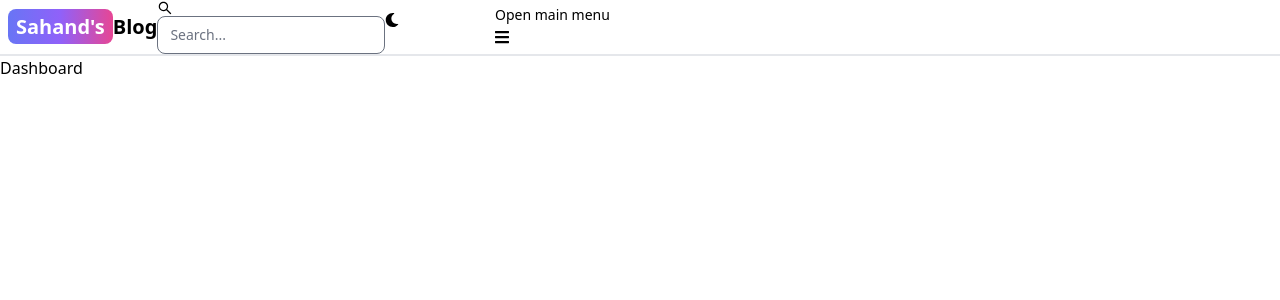
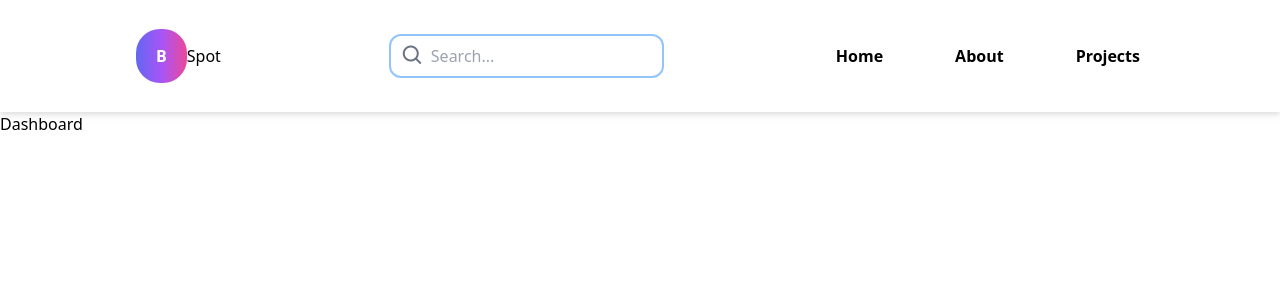
Before and after one commit to harsh4677/mern-blog, a React (Vite) app in the folder Client/: page /dashboard in a window 1280 px wide. Shown: the top 300 px of the page. Built offline with nearby package versions, Linux system fonts and the light colour scheme.

Commit message:
updated Header Section with Taillwind

```diff
--- a/Client/index.html
+++ b/Client/index.html
@@ -4,6 +4,7 @@
     <meta charset="UTF-8" />
     <meta name="viewport" content="width=device-width, initial-scale=1.0" />
     <title>BlogSpot</title>
+    <link href='https://unpkg.com/boxicons@2.1.4/css/boxicons.min.css' rel='stylesheet'>
   </head>
   <body>
     <div id="root"></div>
--- a/Client/package.json
+++ b/Client/package.json
@@ -20,12 +20,12 @@
     "@types/react": "^18.3.3",
     "@types/react-dom": "^18.3.0",
     "@vitejs/plugin-react-swc": "^3.5.0",
-    "autoprefixer": "^10.4.19",
+    "autoprefixer": "^10.4.20",
     "eslint": "^8.57.0",
     "eslint-plugin-react": "^7.34.3",
     "eslint-plugin-react-hooks": "^4.6.2",
     "eslint-plugin-react-refresh": "^0.4.7",
-    "postcss": "^8.4.40",
+    "postcss": "^8.4.41",
     "tailwindcss": "^3.4.7",
     "vite": "^5.3.4"
   }
--- a/Client/src/components/Header.jsx
+++ b/Client/src/components/Header.jsx
@@ -1,58 +1,99 @@
-import { Button, Navbar, TextInput } from 'flowbite-react';
-import { Link, useLocation } from 'react-router-dom';
-import { AiOutlineSearch } from 'react-icons/ai';
-import { FaMoon } from 'react-icons/fa';
+// import React, { useState } from 'react'
+
+// export default function Header() {
+
+//   const [isMenuOpen, setIsMenuOpen] = useState(false)
+//   return (
+//     <div>
+//       <header className='flex justify-between items-center
+//        text-black py-8 px-10  md:px-32  bg-white drop-shadow-md'>
+//         <a href='/' className='px-2 py-1 bg-gradient-to-r'>
+//           <span className='px-5 py-4 bg-gradient-to-r
+//            from-indigo-500 via-purple-500 to-pink-500
+//            rounded-3xl text-white font-bold ' >
+//             B
+//           </span>
+//           Spot
+//         </a>
+
+//         <ul className='hidden xl:flex items-center gap-12 font-semibold  text-base ' >
+//           <li className='p-3 hover:bg-sky-400 hover:text-white rounded-md translate-all cursor-pointer'>Home</li>
+//           <li className='p-3 hover:bg-sky-400 hover:text-white rounded-md translate-all cursor-pointer'>About</li>
+//           <li className='p-3 hover:bg-sky-400 hover:text-white rounded-md translate-all cursor-pointer'>Projects</li>
+//         </ul>
+
+//         <div className='relative hidden md:flex items-center justify-center gap-3'>
+//            <i className='bx bx-search absolute left-3 text-2xl text-gray-500 '/>
+//            <input type='text' placeholder='Search...' className='py-2 pl-10 rounded-xl border-2 border-blue-300 focus:bg-slate-100 focus:outline-sky-500 '/>
+//         </div>
+
+//         <i className='bx bx-menu xl:hidden block text-5xl cursor-pointer
+//         ' onClick={()=> setIsMenuOpen(!isMenuOpen)}></i>
+
+
+//         <div className={`absolute xl:hidden top-24 left-0 w-full bg-white flex flex-col items-center gap-6 font-semibold text-lg transform transition-transform ${isMenuOpen ? "opacity-100" : "opacity-0"}`}
+//         style={{transition: 'transform 0.3s ease, opacity 0.3 ease'}}>
+//           <li className='list-none w-full text-center p-4 hover:bg-sky-400 hover:text-white transition-all cursor-pointer '>Home</li>
+//           <li className='list-none w-full text-center p-4 hover:bg-sky-400 hover:text-white transition-all cursor-pointer '>About</li>
+//           <li className='list-none w-full text-center p-4 hover:bg-sky-400 hover:text-white transition-all cursor-pointer '>Projects</li>
+//         </div>
+
+//       </header>
+
+//     </div>
+//   )
+// }
+
+import React, { useState } from 'react';
 
 export default function Header() {
-    const path = useLocation().pathname;
+  const [isMenuOpen, setIsMenuOpen] = useState(false);
+
   return (
-    <Navbar className='border-b-2'>
-      <Link
-        to='/'
-        className='self-center whitespace-nowrap text-sm sm:text-xl font-semibold dark:text-white'
-         >
-        <span className='px-2 py-1 bg-gradient-to-r from-indigo-500 via-purple-500 to-pink-500 rounded-lg text-white'>
-          Sahand's
-        </span>
-        Blog
-      </Link>
+    <div>
+      <header className="flex justify-between items-center text-black py-8 px-10 md:px-32 bg-white drop-shadow-md">
+        <a href="/" className="px-2 py-1 bg-gradient-to-r">
+          <span className="px-5 py-4 bg-gradient-to-r from-indigo-500 via-purple-500 to-pink-500 rounded-3xl text-white font-bold">
+            B
+          </span>
+          Spot
+        </a>
 
-      <form>
-        <TextInput
-          type='text'
-          placeholder='Search...'
-          rightIcon={AiOutlineSearch}
-          className='hidden lg:inline'
-        />
-      </form>
+        <div className="relative hidden md:flex items-center justify-center gap-3">
+          <i className="bx bx-search absolute left-3 text-2xl text-gray-500" />
+          <input
+            type="text"
+            placeholder="Search..."
+            className="py-2 pl-10 rounded-xl border-2 border-blue-300 focus:bg-slate-100 focus:outline-sky-500"
+          />
+        </div>
 
-      <Button className='w-12 h-10 lg:hidden' color='gray' pill>
-        <AiOutlineSearch />
-      </Button>
+        <ul className="hidden xl:flex items-center gap-12 font-semibold text-base">
+          <li className="p-3 hover:bg-sky-400 hover:text-white rounded-md transition-all cursor-pointer">Home</li>
+          <li className="p-3 hover:bg-sky-400 hover:text-white rounded-md transition-all cursor-pointer">About</li>
+          <li className="p-3 hover:bg-sky-400 hover:text-white rounded-md transition-all cursor-pointer">Projects</li>
+        </ul>
 
-      <div className='flex gap-2 md:order-2'>
-        <Button className='w-12 h-10 hidden sm:inline' color='gray' pill>
-          <FaMoon />
-        </Button>
-        <Link to='/sign-in'>
-          <Button gradientDuoTone='purpleToBlue' outline>Sign In</Button>
-        </Link>
-        <Navbar.Toggle />
-      </div>
+        <i
+          className="bx bx-menu xl:hidden block text-5xl cursor-pointer"
+          onClick={() => setIsMenuOpen(!isMenuOpen)}
+        ></i>
 
-
-      <Navbar.Collapse>
-        <Navbar.Link active={path === "/"} as={'div'}>
-          <Link to='/'>Home</Link>
-        </Navbar.Link>
-        <Navbar.Link active={path === "/about"} as={'div'}>
-          <Link to='/about'>About</Link>
-        </Navbar.Link>
-        <Navbar.Link active={path === "/projects"} as={'div'}>
-          <Link to='/projects'>Projects</Link>
-        </Navbar.Link>
-      </Navbar.Collapse>
-
-    </Navbar>
+        <div
+          className={`absolute xl:hidden top-24 left-0 w-full bg-white flex flex-col items-center gap-6 font-semibold text-lg transition-transform ${isMenuOpen ? 'opacity-100' : 'opacity-0'}`}
+          style={{ transition: 'transform 0.3s ease, opacity 0.3s ease' }}
+        >
+          <li className="list-none w-full text-center p-4 hover:bg-sky-400 hover:text-white transition-all cursor-pointer">
+            Home
+          </li>
+          <li className="list-none w-full text-center p-4 hover:bg-sky-400 hover:text-white transition-all cursor-pointer">
+            About
+          </li>
+          <li className="list-none w-full text-center p-4 hover:bg-sky-400 hover:text-white transition-all cursor-pointer">
+            Projects
+          </li>
+        </div>
+      </header>
+    </div>
   );
 }
--- a/Client/tailwind.config.js
+++ b/Client/tailwind.config.js
@@ -21,5 +21,5 @@ export default {
   theme: {
     extend: {},
   },
-  plugins: [require('flowbite/plugin')],
+  plugins: [],
 };
```
Also changed, not shown: 1 other file (tests, documents, lock files or other folders).
